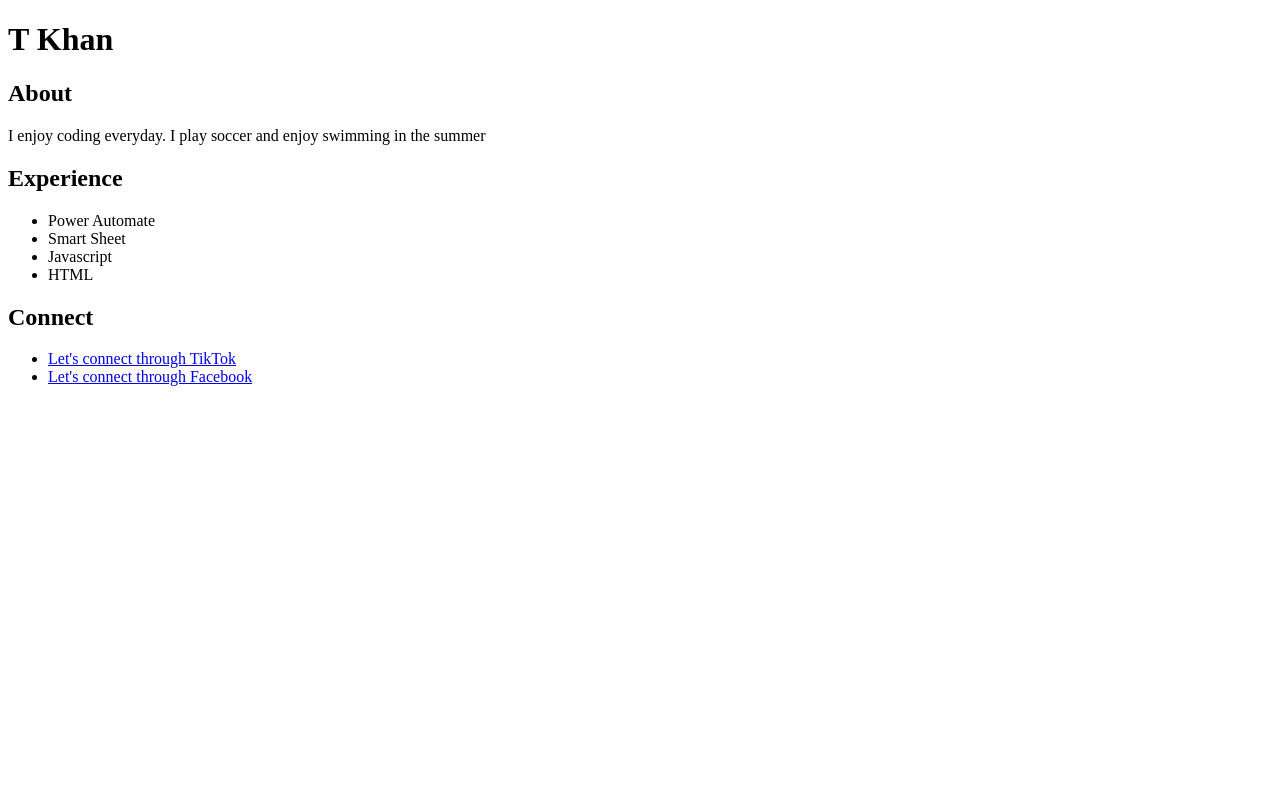
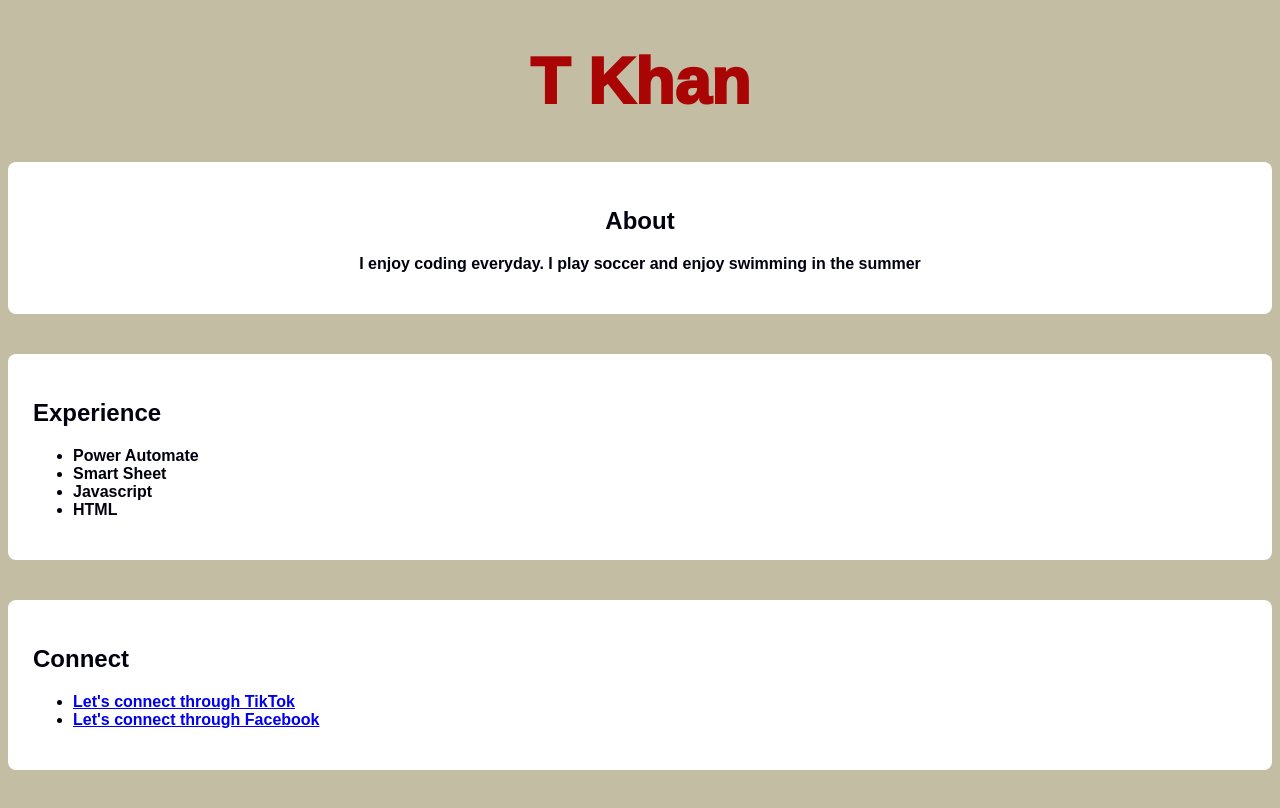
Before and after one commit to Buttersnow/Tilla-luna, a plain HTML site: page index.html in a window 1280 px wide. Drawn offline with Linux system fonts and the light colour scheme.

Commit message:
styling added

```diff
--- /dev/null
+++ b/css/index.css
@@ -0,0 +1,24 @@
+body {
+    background-color: rgb(194, 189, 163);
+    color: rgb(0, 0, 14);
+    font-family: "Varela Round", sans-serif;
+    font-weight: 880;
+    font-style: normal;
+
+}
+#About,
+#Experience,
+#Connect {
+    margin-bottom: 40px;
+    padding: 25px;
+    background-color: white;
+    border-radius: 8px;
+}
+#About, h1 {
+    text-align: center;
+}
+h1 {
+    color: rgb(170, 5, 5);
+    font-weight: 1000;
+    font-size: 65px;
+}
--- a/index.html
+++ b/index.html
@@ -4,7 +4,7 @@
     <meta charset="UTF-8">
     <meta name="viewport" content="width=device-width, initial-scale=1.0">
     <title>Butter's Portfolio</title>
-
+    <link rel="stylesheet" href="css/index.css">
 </head>
 
 <body>
```
